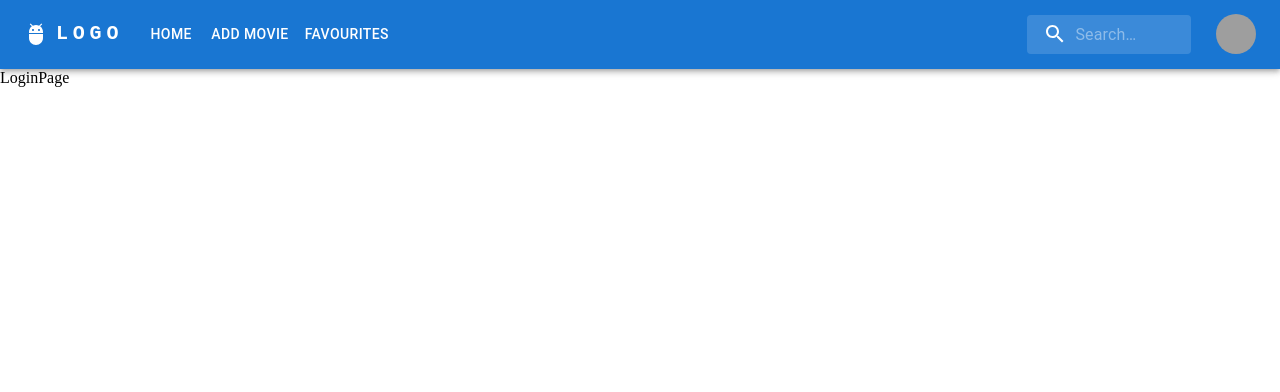
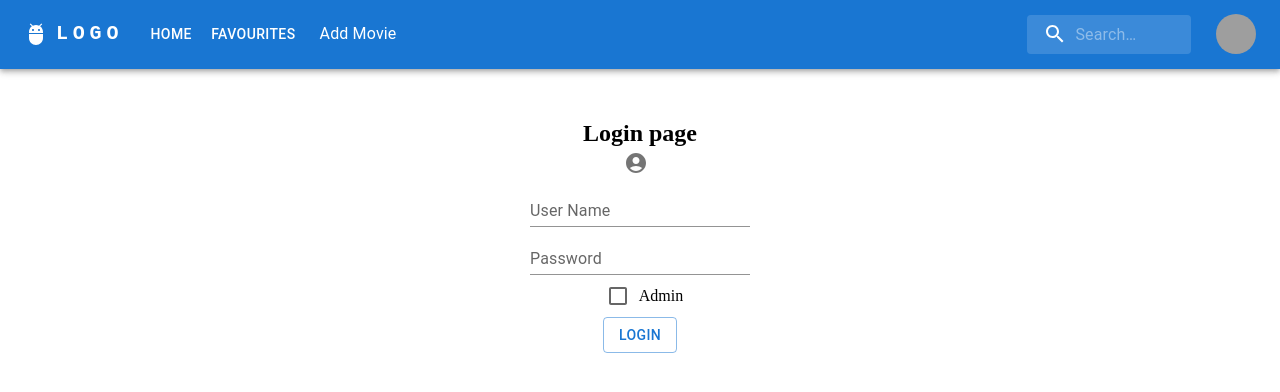
Before and after one commit to makers-ilia/kino_poisk, a React (Create React App) app: page /login in a window 1280 px wide. Shown: the top 392 px of the page. Built offline with nearby package versions, Linux system fonts and the light colour scheme; grey boxes are pictures that could not be loaded.

Commit message:
first commit

```diff
--- a/db.json
+++ b/db.json
@@ -1,12 +1,37 @@
 {
-    "users": [
-        {
-
-        }
-    ],
-    "movies": [
-        {
-
+  "users": [
+    {
+      "username": "1",
+      "age": "1",
+      "password": "1",
+      "confPass": "1",
+      "isAdmin": false,
+      "id": 1
+    },
+    {
+      "username": "12",
+      "age": "1",
+      "password": "1",
+      "confPass": "1",
+      "isAdmin": false,
+      "id": 2
+    },
+    {
+      "username": "165432",
+      "age": "1",
+      "password": "1",
+      "confPass": "1",
+      "isAdmin": false,
+      "id": 3
+    },
+    {
+      "username": "marat",
+      "age": "18",
+      "password": "123",
+      "confPass": "123",
+      "isAdmin": true,
+      "id": 4
     }
-    ]
+  ],
+  "movies": []
 }
--- a/public/index.html
+++ b/public/index.html
@@ -4,7 +4,8 @@
     <meta charset="UTF-8" />
     <meta http-equiv="X-UA-Compatible" content="IE=edge" />
     <meta name="viewport" content="width=device-width, initial-scale=1.0" />
-    <title>Document</title>
+    <link rel="shortcut icon" href="https://play-lh.googleusercontent.com/5czw6iycA8YhjI653GQdwnnmu8NNzEMXV32gZKoVCYZV6PQUAv_YV0uJ2PU1E-Jm9PE" type="#">
+    <title>Kino_poisk</title>
   </head>
   <body>
     <div id="root"></div>
--- a/src/components/Navbar/Navbar.jsx
+++ b/src/components/Navbar/Navbar.jsx
@@ -29,10 +29,10 @@ const pages = [
   //   type: 'Genre',
   //   path: '///'
   // },
-  {
-   type: 'Add Movie',
-   path: '/add'
-  },
+  // {
+  //  type: 'Add Movie',
+  //  path: '/add'
+  // },
   {
     type: 'Favourites',
     path: '/fav'
@@ -49,7 +49,7 @@ const settings = [
     }
 ];
 
-function ResponsiveAppBar() {
+function Navbar() {
   const [anchorElNav, setAnchorElNav] = React.useState(null);
   const [anchorElUser, setAnchorElUser] = React.useState(null);
 
@@ -171,6 +171,9 @@ function ResponsiveAppBar() {
                   <Typography textAlign="center">{page.type}</Typography>
                 </MenuItem>
               ))}
+              <MenuItem>
+                  <Typography textAlign="center">Add Movie</Typography>
+                </MenuItem>
             </Menu>
           </Box>
           <AdbIcon sx={{ display: { xs: 'flex', md: 'none' }, mr: 1 }} />
@@ -202,8 +205,10 @@ function ResponsiveAppBar() {
                 {page.type}
               </Button>
             ))}
+            <MenuItem>
+                  <Typography textAlign="center">Add Movie</Typography>
+                </MenuItem>
           </Box>
-
           <Box style={{marginRight: '2%'}}>
           <Search>
             <SearchIconWrapper>
@@ -250,4 +255,4 @@ function ResponsiveAppBar() {
     </AppBar>
   );
 }
-export default ResponsiveAppBar;
+export default Navbar;
--- a/src/context/AuthContextProvider.js
+++ b/src/context/AuthContextProvider.js
@@ -5,16 +5,109 @@ import { useNavigate } from 'react-router-dom'
 export const authContext = React.createContext();
 export const useAuth = () => useContext(authContext)
 
-const API =  "http://localhost:8000/users"
+const API =  "http://localhost:7000/users"
 
 
-const AuthContextProvider = ({children}) => {
+const AuthContextProvider = ({ children }) => {
   const [users, setUsers] = useState([]);
-  const [error, setError] = useState([])
+  const [error, setError] = useState([]);
+
+  // register logic
+  const registerUser = (user) => {
+    axios.post(API, user);
+  }
+
+  const checkUsername = async (username) => {
+    let res = await axios(API);
+    let result = res.data.some(item => item.username === username);
+    console.log(res.data);
+    console.log(result);
+    if(result){
+      return true;
+    }
+    return false
+  }
+
+  // login logic
+
+  function initStorage(){
+    if(!localStorage.getItem('user')){
+        localStorage.setItem('user', '{}')
+    };
+  };
+
+
+
+  const setUserToStorage = async(username) => {
+    let users = await axios(API)
+    let userObj = users.data.find(item => item.username === username);
+    localStorage.setItem("user", JSON.stringify(userObj));
+  }
+
+  function checkUserPassword(user, password){
+    return user.password === password;
+  };
+
+  const checkPassword = async(username, password) => {
+    let users = await axios(API)
+    console.log(users);
+    let userObj = users.data.find(item => item.username === username);
+
+    // console.log(userObj);
+
+    if(!checkUserPassword(userObj, password)){
+      return false;
+    }
+     return true;
+    }
+
+   function checkUserPassword(user, password){
+     return user.password === password;
+    };
+
+    function checkIsAdmin(user, isAdmin){
+     return user.isAdmin === isAdmin;
+    };
+
+    const checkStatus = async(username, isAdmin) => {
+      let users = await axios(API)
+      console.log(users);
+      let userObj = users.data.find(item => item.username === username);
+
+    console.log(userObj);
+
+    if(!checkIsAdmin(userObj, isAdmin)){
+      return false;
+    }
+     return true;
+   }
+
+
+
+  // const checkPassword = async(user, password) => {
+  //   let res = await axios(API);
+  //   if(!checkUserPassword()){
+  //     alert('Wrong password');
+  //     return;
+  //   }
+  // }
+
+
+
   return (
-    <>
+    <authContext.Provider value={{
+      registerUser,
+      checkUsername,
+      checkUsername,
+      checkPassword,
+      checkStatus,
+      initStorage,
+      setUserToStorage
 
-    </>
+
+    }}>
+      { children }
+    </authContext.Provider>
   )
 }
 
--- a/src/pages/LoginPage.jsx
+++ b/src/pages/LoginPage.jsx
@@ -1,8 +1,95 @@
-import React from 'react'
+import  React, { useState } from 'react';
+import Box from '@mui/material/Box';
+import Input from '@mui/material/Input';
+import InputLabel from '@mui/material/InputLabel';
+import InputAdornment from '@mui/material/InputAdornment';
+import FormControl from '@mui/material/FormControl';
+import TextField from '@mui/material/TextField';
+import AccountCircle from '@mui/icons-material/AccountCircle';
+import { pink } from '@mui/material/colors';
+import Checkbox from '@mui/material/Checkbox';
+import Button from '@mui/material/Button';
+
+import { useAuth } from '../context/AuthContextProvider';
 
 const LoginPage = () => {
+  const { checkUsername, checkPassword, checkStatus, initStorage, setUserToStorage } = useAuth();
+
+  const [username, setUsername] = useState('');
+  const [password, setPassword] = useState('');
+  const [isAdmin, setIsAdmin] = useState(false);
+
+  const handleChange = (event) => {
+    setIsAdmin(event.target.checked);
+  };
+
+
+
+  const loginUser = async() => {
+    if(!username.trim() || !password.trim()){
+      alert('Some inputs are empty');
+      return;
+    };
+
+
+
+    let user = {
+      username,
+      password,
+      isAdmin
+    }
+
+    let res = await checkUsername(username);
+
+    if(!res){
+      alert('Username is not found!')
+      return;
+    }
+
+    // checkUsername(username);
+
+    let check = await checkPassword(username, password)
+    if(!check){
+      alert('Wrong password!');
+      return;
+    }
+
+    let status = await checkStatus(username, isAdmin)
+    if(!status){
+      alert('You are a liar!');
+      return;
+    }
+
+
+  initStorage();
+
+  setUserToStorage(username)
+
+
+    setUsername('');
+    setPassword('');
+    setIsAdmin(false);
+
+  }
+
+
   return (
-    <div>LoginPage</div>
+    <>
+    <Box sx={{ display: 'flex', justifyContent: 'center', flexDirection: 'column', alignItems: 'center' , marginTop: '4%'}}>
+      <h2>Login page</h2>
+      <AccountCircle sx={{ color: 'action.active', mr: 1, my: 0.5, }} />
+      <TextField id="input-with-sx" label="User Name" variant="standard" onChange={e => setUsername(e.target.value)} value={username} />
+      <TextField id="standard-basic" label="Password" variant="standard" onChange={e => setPassword(e.target.value)} value={password} />
+      <Box sx={{ display: 'flex', alignItems: 'center', justifyContent: 'flex-start'}}>
+       <Checkbox
+          checked={isAdmin}
+          onChange={handleChange} /> <p>Admin</p>
+       </Box>
+       <Button onClick={loginUser} variant="outlined" size="medium">
+          Login
+        </Button>
+    </Box>
+    </>
   )
 }
 
--- a/src/pages/RegistrationPage.jsx
+++ b/src/pages/RegistrationPage.jsx
@@ -1,4 +1,4 @@
-import  React from 'react';
+import  React, { useState } from 'react';
 import Box from '@mui/material/Box';
 import Input from '@mui/material/Input';
 import InputLabel from '@mui/material/InputLabel';
@@ -10,23 +10,82 @@ import { pink } from '@mui/material/colors';
 import Checkbox from '@mui/material/Checkbox';
 import Button from '@mui/material/Button';
 
+//custom
+import { useAuth } from '../context/AuthContextProvider';
+
 
 
 const label = { inputProps: { 'aria-label': 'Checkbox demo' } };
 
 const RegistrationPage = () => {
+  const [username, setUsername] = useState('');
+  const [age, setAge] = useState('');
+  const [password, setPassword] = useState('');
+  const [confPass, setConfPass] = useState('');
+  const [isAdmin, setIsAdmin] = useState(false);
+
+  const handleChange = (event) => {
+    setIsAdmin(event.target.checked);
+  };
+
+  const { registerUser, checkUsername } = useAuth();
+
+  const addUser = async () => {
+
+    if(!username.trim() || !age.trim() || !password.trim() || !confPass.trim()){
+      alert('Some inputs are empty');
+      return;
+    };
+
+    if(password !== confPass){
+      alert('Passwords don\'t match!');
+      return;
+    }
+
+    let user = {
+      username,
+      age,
+      password,
+      confPass,
+      isAdmin
+    }
+
+    let res = await checkUsername(username);
+
+    if(res){
+      alert('Username already exists!')
+      return;
+    }
+
+      // console.log(checkUniqueUsername);
+
+
+
+    registerUser(user);
+    setUsername('');
+    setAge('');
+    setPassword('');
+    setConfPass('');
+    setIsAdmin(false);
+    console.log(user);
+  }
+
   return (
     <>
     <Box sx={{ display: 'flex', justifyContent: 'center', flexDirection: 'column', alignItems: 'center' , marginTop: '4%'}}>
+      <h2>Registration page</h2>
       <AccountCircle sx={{ color: 'action.active', mr: 1, my: 0.5, }} />
-      <TextField id="input-with-sx" label="User Name" variant="standard" />
-      <TextField id="standard-basic" label="Age" variant="standard" />
-      <TextField id="standard-basic" label="Password" variant="standard" />
-      <TextField id="standard-basic" label="Confirm Password" variant="standard" />
+      <TextField id="input-with-sx" label="User Name" variant="standard" onChange={e => setUsername(e.target.value)} value={username} />
+      <TextField id="standard-basic" label="Age" variant="standard" onChange={e => setAge(e.target.value)} value={age}/>
+      <TextField id="standard-basic" label="Password" variant="standard" onChange={e => setPassword(e.target.value)} value={password} />
+      <TextField id="standard-basic" label="Confirm Password" variant="standard" onChange={e => setConfPass(e.target.value)} value={confPass} />
       <Box sx={{ display: 'flex', alignItems: 'center', justifyContent: 'flex-start'}}>
-       <Checkbox {...label} defaultChecked /> <p>Admin</p>
+       <Checkbox
+          checked={isAdmin}
+          onChange={handleChange}
+          {...label} /> <p>Admin</p>
        </Box>
-       <Button variant="outlined" size="medium">
+       <Button onClick={addUser}  variant="outlined" size="medium">
           Register
         </Button>
     </Box>
```
Also changed, not shown: src/App.js (+5 -5 lines).
